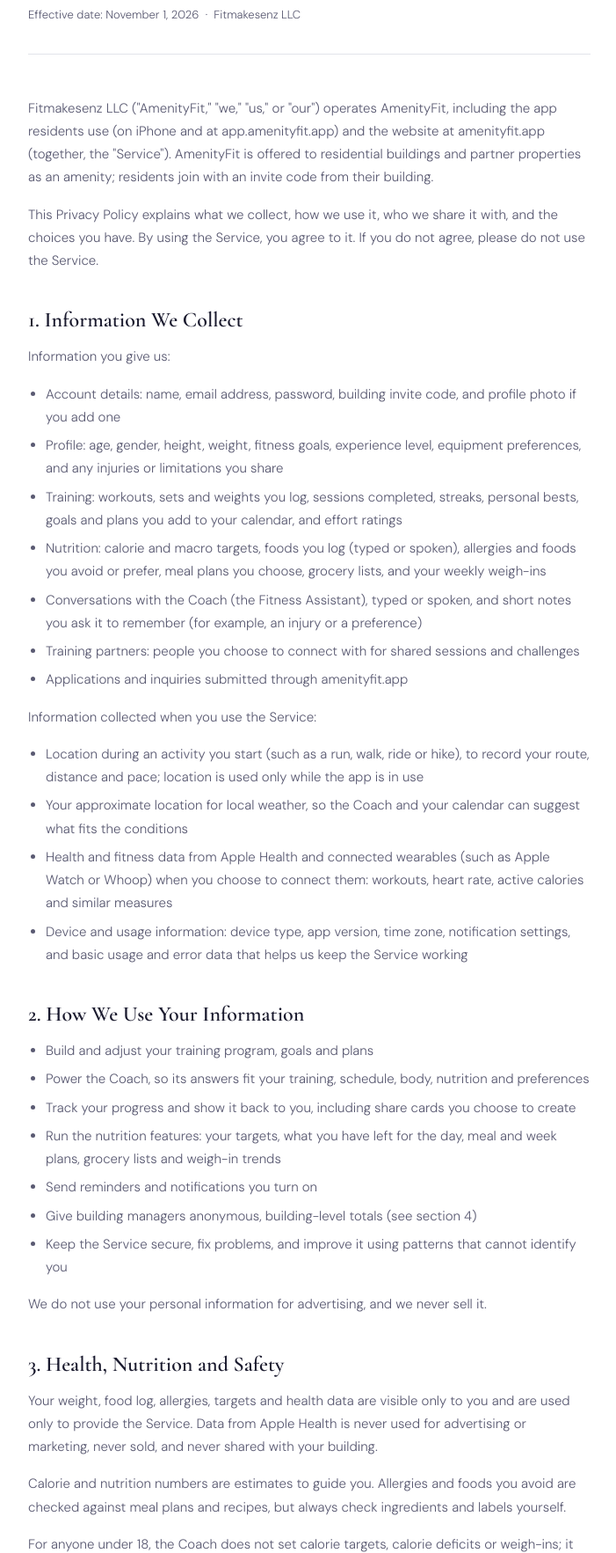
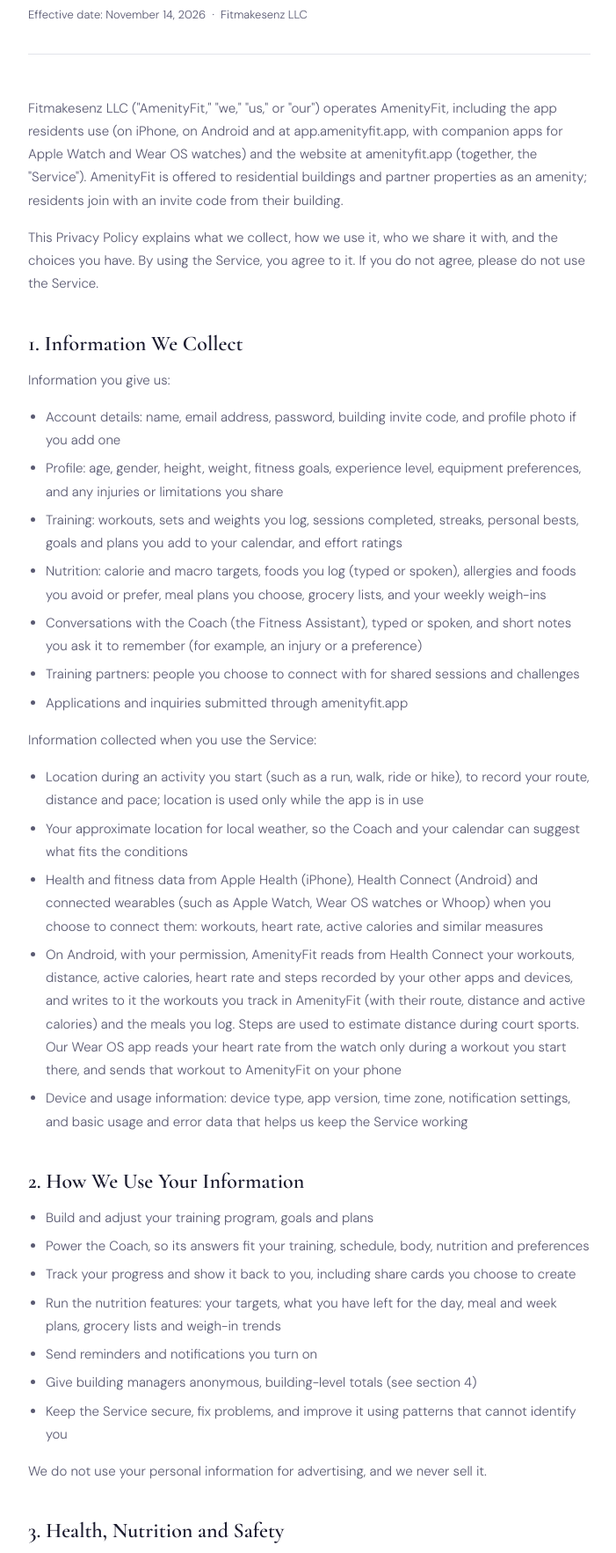
Before and after one commit to AmenityFit/amenityfit-site, a plain HTML site: page privacy.html in a window 1280 px wide. Shown: the part 257-2022 px from the top of the page at 88% size, without its empty margins (288-989 px from the left). Drawn offline with nearby package versions, Linux system fonts and the light colour scheme.

Commit message:
Privacy policy: Android, Health Connect and Wear OS (what is read and written, Limited Use, Google for Android notifications and speech)

```diff
--- a/privacy.html
+++ b/privacy.html
@@ -34,9 +34,9 @@
 <div class="doc">
   <div class="doc-label">Legal</div>
   <h1>Privacy Policy</h1>
-  <p class="doc-date">Effective date: November 1, 2026 &nbsp;&middot;&nbsp; Fitmakesenz LLC</p>
+  <p class="doc-date">Effective date: November 14, 2026 &nbsp;&middot;&nbsp; Fitmakesenz LLC</p>
 
-  <p>Fitmakesenz LLC ("AmenityFit," "we," "us," or "our") operates AmenityFit, including the app residents use (on iPhone and at app.amenityfit.app) and the website at amenityfit.app (together, the "Service"). AmenityFit is offered to residential buildings and partner properties as an amenity; residents join with an invite code from their building.</p>
+  <p>Fitmakesenz LLC ("AmenityFit," "we," "us," or "our") operates AmenityFit, including the app residents use (on iPhone, on Android and at app.amenityfit.app, with companion apps for Apple Watch and Wear OS watches) and the website at amenityfit.app (together, the "Service"). AmenityFit is offered to residential buildings and partner properties as an amenity; residents join with an invite code from their building.</p>
   <p>This Privacy Policy explains what we collect, how we use it, who we share it with, and the choices you have. By using the Service, you agree to it. If you do not agree, please do not use the Service.</p>
 
   <h2>1. Information We Collect</h2>
@@ -54,7 +54,8 @@
   <ul>
     <li>Location during an activity you start (such as a run, walk, ride or hike), to record your route, distance and pace; location is used only while the app is in use</li>
     <li>Your approximate location for local weather, so the Coach and your calendar can suggest what fits the conditions</li>
-    <li>Health and fitness data from Apple Health and connected wearables (such as Apple Watch or Whoop) when you choose to connect them: workouts, heart rate, active calories and similar measures</li>
+    <li>Health and fitness data from Apple Health (iPhone), Health Connect (Android) and connected wearables (such as Apple Watch, Wear OS watches or Whoop) when you choose to connect them: workouts, heart rate, active calories and similar measures</li>
+    <li>On Android, with your permission, AmenityFit reads from Health Connect your workouts, distance, active calories, heart rate and steps recorded by your other apps and devices, and writes to it the workouts you track in AmenityFit (with their route, distance and active calories) and the meals you log. Steps are used to estimate distance during court sports. Our Wear OS app reads your heart rate from the watch only during a workout you start there, and sends that workout to AmenityFit on your phone</li>
     <li>Device and usage information: device type, app version, time zone, notification settings, and basic usage and error data that helps us keep the Service working</li>
   </ul>
 
@@ -71,7 +72,8 @@
   <p>We do not use your personal information for advertising, and we never sell it.</p>
 
   <h2>3. Health, Nutrition and Safety</h2>
-  <p>Your weight, food log, allergies, targets and health data are visible only to you and are used only to provide the Service. Data from Apple Health is never used for advertising or marketing, never sold, and never shared with your building.</p>
+  <p>Your weight, food log, allergies, targets and health data are visible only to you and are used only to provide the Service. Data from Apple Health or Health Connect is never used for advertising or marketing, never sold, never used for credit, insurance, employment or lending decisions, and never shared with your building.</p>
+  <p>AmenityFit's use of information received from Health Connect follows the Health Connect Permissions policy, including its Limited Use requirements: we use it only to provide and improve the fitness, wellness and coaching features you use in the Service.</p>
   <p>Calorie and nutrition numbers are estimates to guide you. Allergies and foods you avoid are checked against meal plans and recipes, but always check ingredients and labels yourself.</p>
   <p>For anyone under 18, the Coach does not set calorie targets, calorie deficits or weigh-ins; it focuses on eating enough and eating well for training and growth. If a message suggests someone may be struggling with food (such as restricting, purging or bingeing), the Coach gives no numbers or meal plans, responds with care and shares support resources. We do not record or store any diagnosis.</p>
 
@@ -92,7 +94,8 @@
     <li>Google Firebase (sign-in, database, storage and servers)</li>
     <li>Anthropic (the Coach)</li>
     <li>Inworld and ElevenLabs (reading the Coach's replies aloud, when you use that feature)</li>
-    <li>Apple (Apple Health, WeatherKit for weather, notifications and speech recognition)</li>
+    <li>Apple (Apple Health, WeatherKit for weather, notifications and speech recognition on iPhone)</li>
+    <li>Google (notifications and speech recognition on Android; Health Connect stays on your phone)</li>
     <li>Vercel (hosting the app), Vimeo (exercise videos), Cloudinary (images) and Esri (maps and place names)</li>
   </ul>
   <p>We may also disclose information if the law requires it, to protect someone's safety, or as part of a merger or sale of the business, in which case this policy continues to apply.</p>
@@ -109,7 +112,7 @@
   <h2>11. Your Choices and Rights</h2>
   <ul>
     <li>Update your profile, targets, allergies and preferences at any time in the app</li>
-    <li>Turn off location, notifications, Apple Health or wearable access in the app or in your phone's settings</li>
+    <li>Turn off location, notifications, Apple Health, Health Connect or wearable access in the app or in your phone's settings (on Android, Health Connect lets you turn off each type of data separately)</li>
     <li>Hide calorie numbers, remove logged foods, and remove training partners</li>
     <li>Ask us for a copy of your data, to correct it, or to delete it</li>
   </ul>
```
